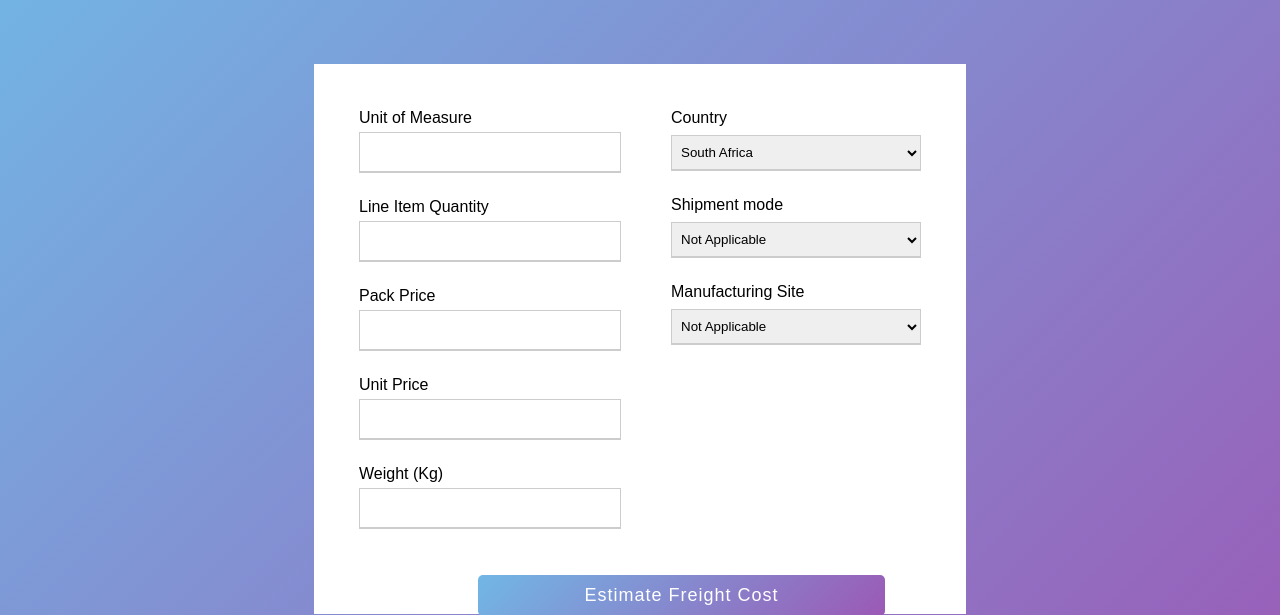
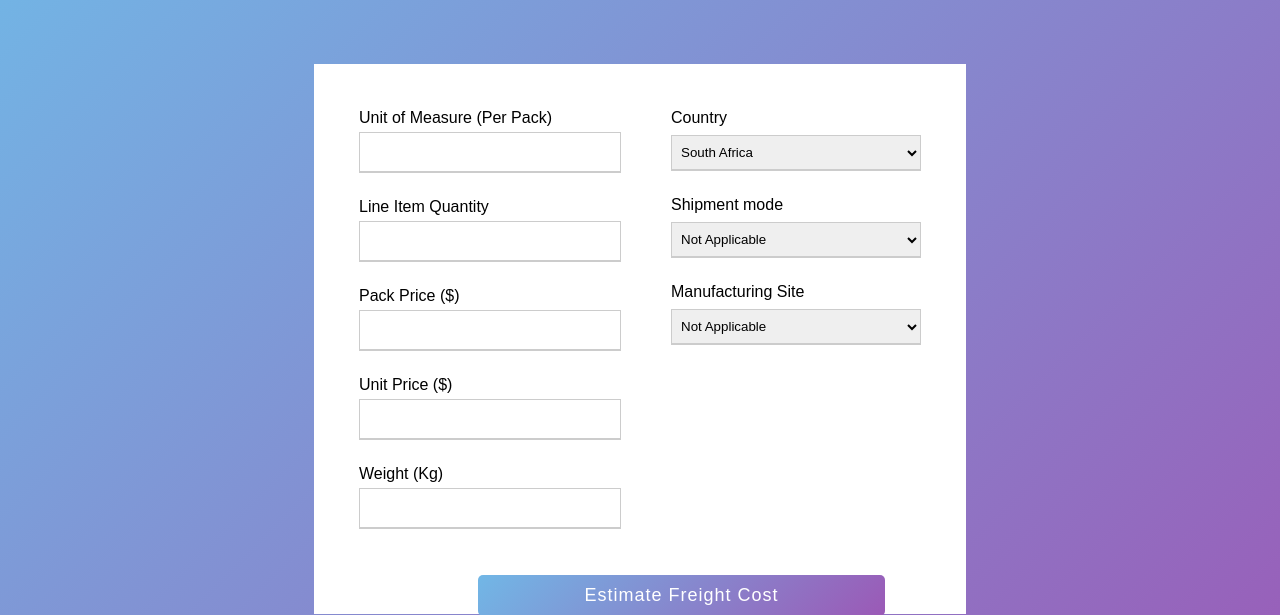
Before and after one commit to Surajpatel2003/48_Real-Coding-Club_-3, a Flask app: page / in a window 1280 px wide. Shown: the part 85-700 px from the top of the page. Run offline with Flask 2, Linux system fonts and the light colour scheme; parts of the project's set-up code (start-up, migrations or seed data) failed here and were passed over; some libraries are stand-ins or nearby versions.

Commit message:
final modification in ui donne

```diff
--- a/templates/index1.html
+++ b/templates/index1.html
@@ -168,7 +168,7 @@
     <form action="{{url_for('predict')}}" method="POST">
         <div class="integerInput">
             <div class="userInput ">
-                <p>Unit of Measure</p>
+                <p>Unit of Measure (Per Pack)</p>
                 <input type="number" required name="Unit of Measure (Per Pack)" id="">
             </div>
             <div class="userInput">
@@ -176,11 +176,11 @@
                 <input type="number" required name="Line Item Quantity" id="">
             </div>
             <div class="userInput">
-                <p>Pack Price</p>
+                <p>Pack Price ($)</p>
                 <input type="number" required name="Pack Price" id="">
             </div>
             <div class="userInput">
-                <p>Unit Price</p>
+                <p>Unit Price ($)</p>
                 <input type="number" required name="Unit Price" id="">
             </div>
             <div class="userInput">
```
